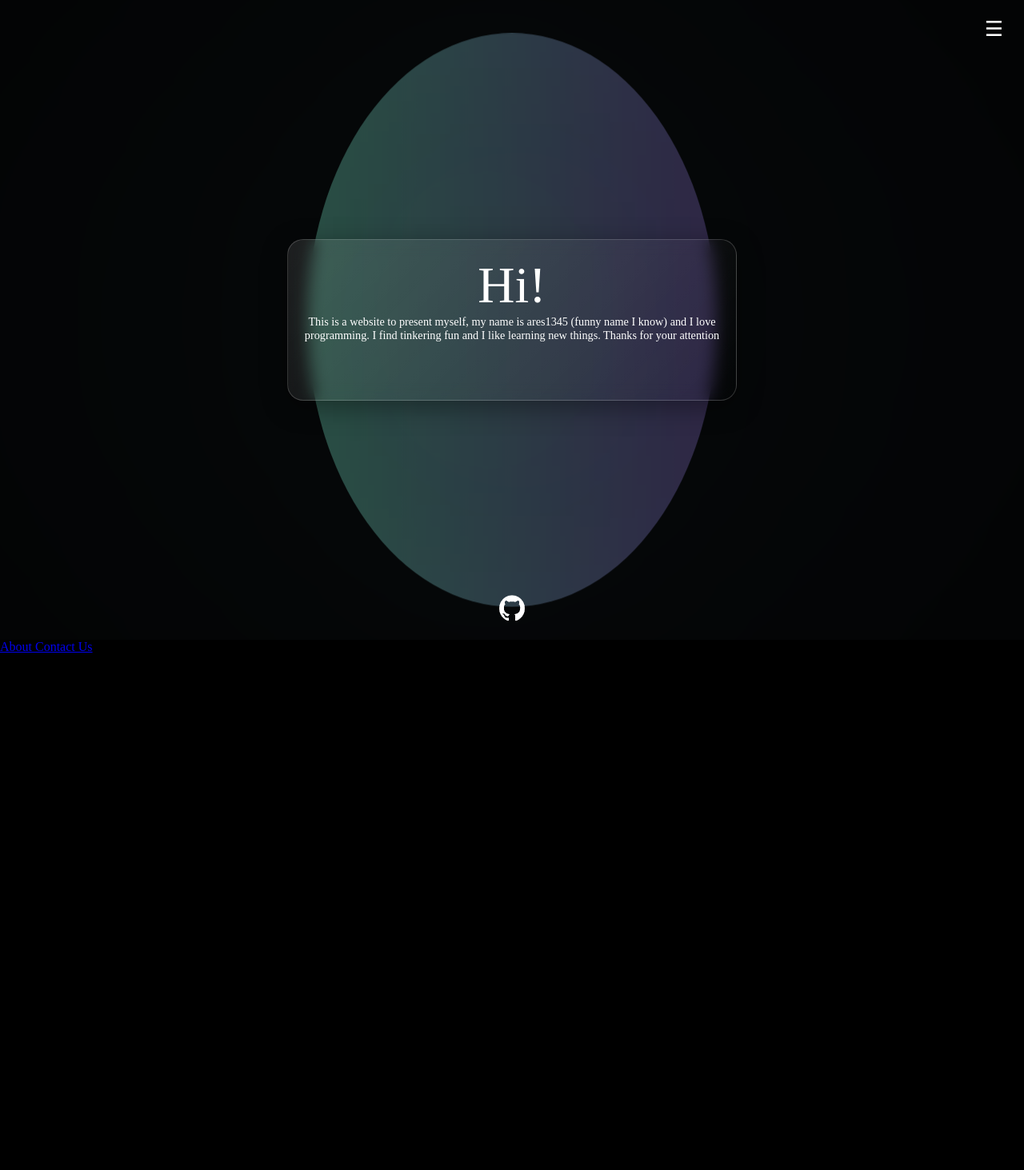
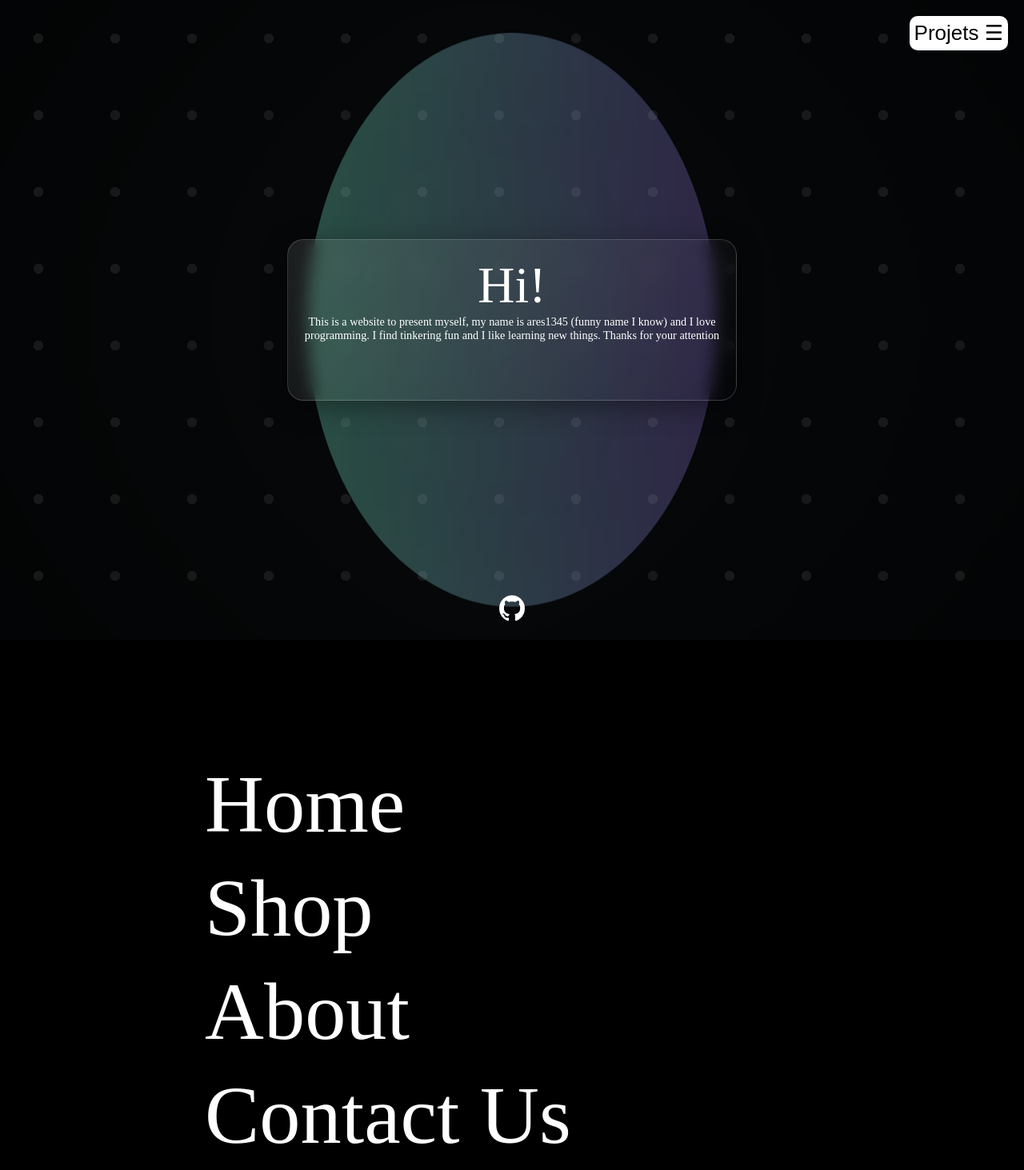
Before and after one commit to ares1345/personal-site, a plain HTML site: page index.html in a window 1280 px wide. Shown: the whole page at 80% size. Before the commit the page ends 818 px from the top, so only its background shows below. Drawn offline with Linux system fonts and the light colour scheme; a web font is replaced by a local one.

Commit message:
some more changes

```diff
--- a/app.js
+++ b/app.js
@@ -1,4 +1,25 @@
+const button = document.getElementById('hamburger-menu');
+
+button.classList.toggle('active');
+
 document.getElementById('hamburger-menu').addEventListener('click', function() {
     document.querySelector('.container').classList.toggle('inactive');
     document.getElementById('menu').classList.toggle('active');
-});
+    if (button.classList.contains('active')) {
+        button.innerText = 'Close';
+        button.classList.remove('active');
+    } else {
+        button.innerText = 'Projets ☰';
+        button.classList.add('active');
+}});
+
+
+
+const menu = document.getElementById("menu");
+
+Array.from(document.getElementsByClassName("menu-item"))
+  .forEach((item, index) => {
+    item.onmouseover = () => {
+      menu.dataset.activeIndex = index;
+    }
+  });
--- a/index.html
+++ b/index.html
@@ -8,7 +8,7 @@
     <script src="app.js" defer></script>
 </head>
 <body>
-    <button id="hamburger-menu">☰</button>
+    <button id="hamburger-menu">Projets ☰</button>
     <div class="container">
 
         <div class="glass">
@@ -27,13 +27,14 @@
     <div id="menu">
         <div id="menu-items">
 
-          <a href="/" class="menu-item">Home</div>
-          <a href="/" class="menu-item">Shop</div>
-          <a href="/" class="menu-item">About</div>
-          <a href="/" class="menu-item">Contact Us</div>
+          <a href="/" class="menu-item">Home</a>
+          <a href="/" class="menu-item">Shop</a>
+          <a href="/" class="menu-item">About</a>
+          <a href="/" class="menu-item">Contact Us</a>
         </div>
         <div id="menu-background-pattern"></div>
-      </div>
+
+    </div>
 
 
 </body>
--- a/styles.css
+++ b/styles.css
@@ -112,14 +112,16 @@ footer img {
     right: 0;
     z-index: 4;
     margin: 20px;
-    color: white;
-    background-color: transparent;
+    color: black;
+    background-color: white;
     background-repeat: no-repeat;
-    border: none;
+    border: gray;
     cursor: pointer;
     overflow: hidden;
     outline: none;
     font-size: 3.25vh;
+    border-radius: 10px;
+    padding: 0.75vh;
 }
 
 
@@ -132,9 +134,93 @@ footer img {
 }
 
 #menu.active {
-    display: block;
+    display: flex;
 }
 
 .container.inactive {
     display: none;
 }
+
+#menu {
+    align-items: center;
+    display: flex;
+    height: 100vh;
+    width: 100vw;
+  }
+
+
+#menu-items {
+    margin-left: clamp(4rem, 20vw, 48rem);
+    position: relative;
+    z-index: 2;
+  }
+
+#menu[data-active-index="0"] > #menu-background-pattern {
+    background-position: 0% -25%;
+  }
+
+#menu[data-active-index="1"] > #menu-background-pattern {
+    background-position: 0% -50%;
+  }
+
+#menu[data-active-index="2"] > #menu-background-pattern {
+    background-position: 0% -75%;
+  }
+
+#menu[data-active-index="3"] > #menu-background-pattern {
+    background-position: 0% -100%;
+  }
+
+
+#menu-background-pattern {
+    background-image: radial-gradient(
+      rgba(255, 255, 255, 0.1) 9%,
+      transparent 9%
+    );
+    background-position: 0% 0%;
+    background-size: 12vmin 12vmin;
+    height: 100vh;
+    left: 0px;
+    position: absolute;
+    top: 0px;
+    transition: opacity 800ms ease,
+      background-size 800ms ease,
+      background-position 800ms ease;
+    width: 100vw;
+    z-index: 1;
+  }
+
+
+
+#menu-items:hover ~ #menu-background-pattern {
+    background-size: 11vmin 11vmin;
+    opacity: 0.5;
+  }
+
+#menu-items:hover ~ #menu-background-image {
+    background-size: 100vmax;
+    opacity: 0.1;
+  }
+
+#menu-items:hover > .menu-item {
+    opacity: 0.3;
+  }
+
+#menu-items:hover > .menu-item:hover {
+    opacity: 1;
+  }
+
+.menu-title:hover ~ .menu-item {
+    opacity: 0.5;
+}
+
+.menu-item {
+    color: white;
+    cursor: pointer;
+    display: block;
+    font-family: 'B612', serif;
+    font-size: clamp(3rem, 8vw, 8rem);
+    padding: clamp(0.25rem, 0.5vw, 1rem) 0rem;
+    text-decoration: none;
+    transition: opacity 400ms ease;
+}
```
